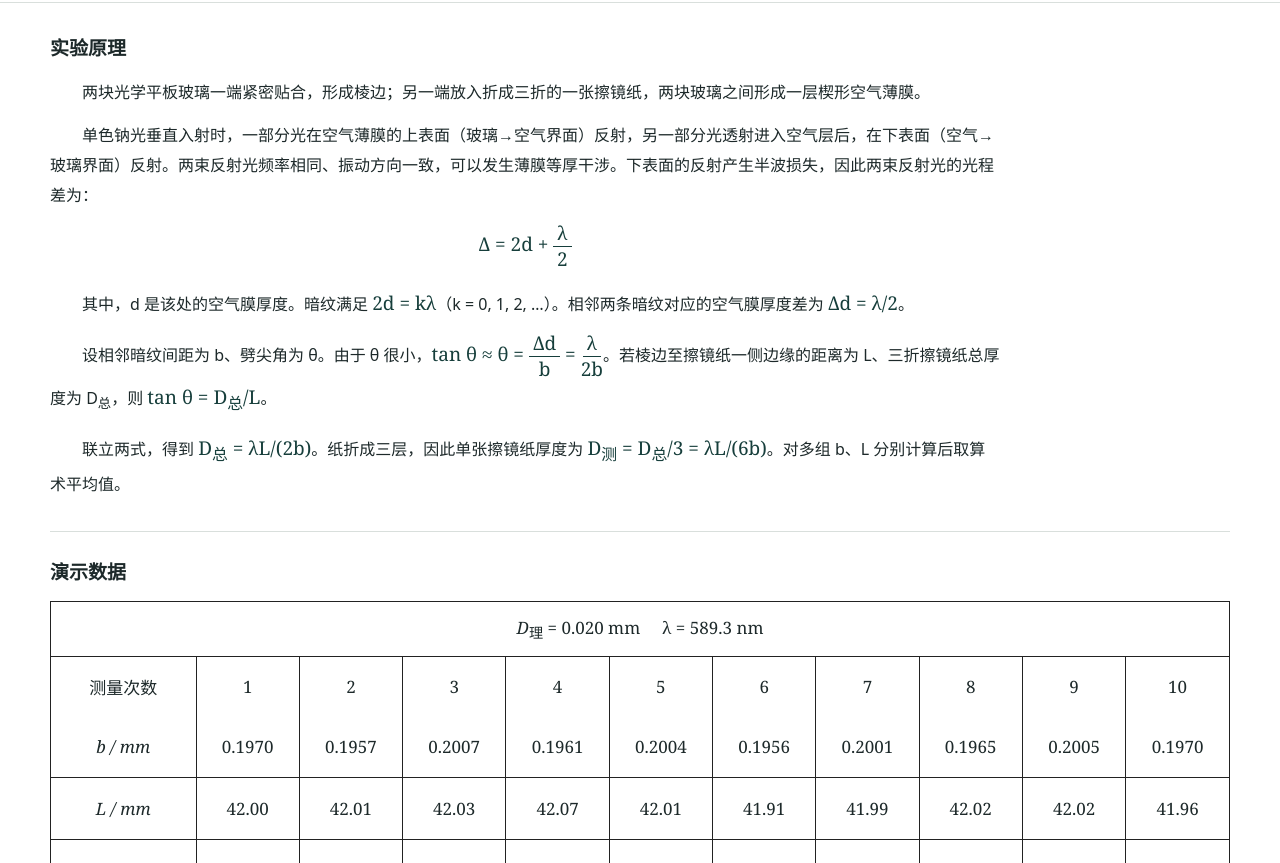
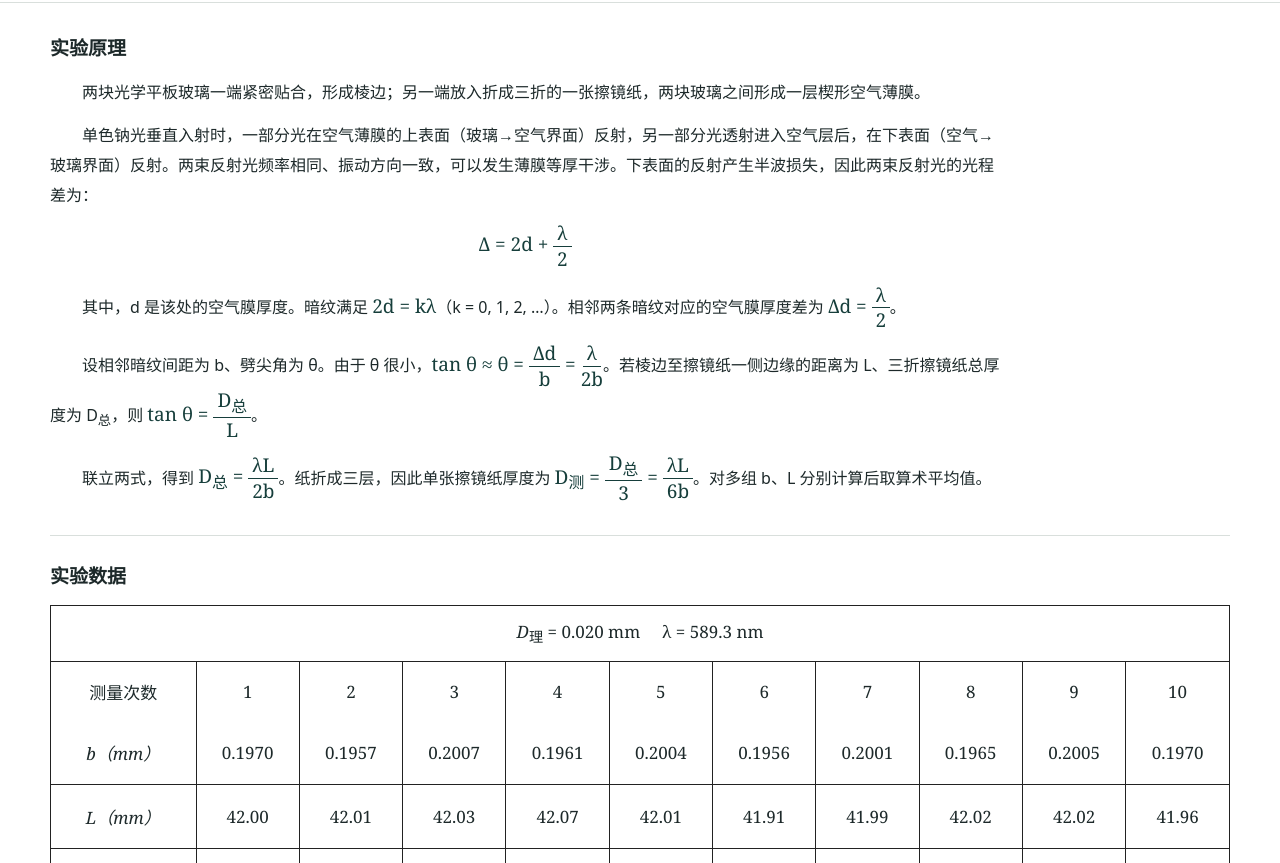
Before and after one commit to qing-shi667/wedge-interference-paper-thickness-display, a plain HTML site: page index.html in a window 1280 px wide. Shown: the part 80-943 px from the top of the page. Drawn offline with Linux system fonts and the light colour scheme.

Commit message:
Display formulas as stacked fractions

```diff
--- a/index.html
+++ b/index.html
@@ -4,7 +4,7 @@
   <meta charset="utf-8">
   <meta name="viewport" content="width=device-width, initial-scale=1">
   <meta name="theme-color" content="#ffffff">
-  <meta name="description" content="劈尖干涉测量擦镜纸厚度的实验原理与演示数据表。">
+  <meta name="description" content="劈尖干涉测量擦镜纸厚度的实验原理与实验数据表。">
   <title>用劈尖干涉测量擦镜纸厚度 | 数据展示</title>
   <style>
     :root { font-family: "Microsoft YaHei", "PingFang SC", system-ui, sans-serif; color: #1d292a; background: #fff; }
@@ -55,24 +55,24 @@
       <p>两块光学平板玻璃一端紧密贴合，形成棱边；另一端放入折成三折的一张擦镜纸，两块玻璃之间形成一层楔形空气薄膜。</p>
       <p>单色钠光垂直入射时，一部分光在空气薄膜的上表面（玻璃→空气界面）反射，另一部分光透射进入空气层后，在下表面（空气→玻璃界面）反射。两束反射光频率相同、振动方向一致，可以发生薄膜等厚干涉。下表面的反射产生半波损失，因此两束反射光的光程差为：</p>
       <p class="display-equation"><span class="equation">Δ = 2d + <span class="fraction"><span>λ</span><span>2</span></span></span></p>
-      <p>其中，d 是该处的空气膜厚度。暗纹满足 <span class="equation">2d = kλ</span>（k = 0, 1, 2, …）。相邻两条暗纹对应的空气膜厚度差为 <span class="equation">Δd = λ/2</span>。</p>
-      <p>设相邻暗纹间距为 b、劈尖角为 θ。由于 θ 很小，<span class="equation">tan θ ≈ θ = <span class="fraction"><span>Δd</span><span>b</span></span> = <span class="fraction"><span>λ</span><span>2b</span></span></span>。若棱边至擦镜纸一侧边缘的距离为 L、三折擦镜纸总厚度为 D<sub>总</sub>，则 <span class="equation">tan θ = D<sub>总</sub>/L</span>。</p>
-      <p>联立两式，得到 <span class="equation">D<sub>总</sub> = λL/(2b)</span>。纸折成三层，因此单张擦镜纸厚度为 <span class="equation">D<sub>测</sub> = D<sub>总</sub>/3 = λL/(6b)</span>。对多组 b、L 分别计算后取算术平均值。</p>
+      <p>其中，d 是该处的空气膜厚度。暗纹满足 <span class="equation">2d = kλ</span>（k = 0, 1, 2, …）。相邻两条暗纹对应的空气膜厚度差为 <span class="equation">Δd = <span class="fraction"><span>λ</span><span>2</span></span></span>。</p>
+      <p>设相邻暗纹间距为 b、劈尖角为 θ。由于 θ 很小，<span class="equation">tan θ ≈ θ = <span class="fraction"><span>Δd</span><span>b</span></span> = <span class="fraction"><span>λ</span><span>2b</span></span></span>。若棱边至擦镜纸一侧边缘的距离为 L、三折擦镜纸总厚度为 D<sub>总</sub>，则 <span class="equation">tan θ = <span class="fraction"><span>D<sub>总</sub></span><span>L</span></span></span>。</p>
+      <p>联立两式，得到 <span class="equation">D<sub>总</sub> = <span class="fraction"><span>λL</span><span>2b</span></span></span>。纸折成三层，因此单张擦镜纸厚度为 <span class="equation">D<sub>测</sub> = <span class="fraction"><span>D<sub>总</sub></span><span>3</span></span> = <span class="fraction"><span>λL</span><span>6b</span></span></span>。对多组 b、L 分别计算后取算术平均值。</p>
     </section>
 
     <section class="data" aria-labelledby="data-title">
-      <h2 id="data-title">演示数据</h2>
+      <h2 id="data-title">实验数据</h2>
       <div class="table-scroll">
-        <table aria-label="劈尖干涉测量擦镜纸厚度演示数据">
+        <table aria-label="劈尖干涉测量擦镜纸厚度实验数据">
           <colgroup><col class="label"><col span="10"></colgroup>
           <thead>
             <tr class="constants"><th colspan="11"><i>D</i><sub>理</sub> = 0.020 mm&nbsp;&nbsp;&nbsp;&nbsp; λ = 589.3 nm</th></tr>
             <tr class="number-row"><th scope="col">测量次数</th><th scope="col">1</th><th scope="col">2</th><th scope="col">3</th><th scope="col">4</th><th scope="col">5</th><th scope="col">6</th><th scope="col">7</th><th scope="col">8</th><th scope="col">9</th><th scope="col">10</th></tr>
           </thead>
           <tbody>
-            <tr><th scope="row">b / mm</th><td>0.1970</td><td>0.1957</td><td>0.2007</td><td>0.1961</td><td>0.2004</td><td>0.1956</td><td>0.2001</td><td>0.1965</td><td>0.2005</td><td>0.1970</td></tr>
-            <tr><th scope="row">L / mm</th><td>42.00</td><td>42.01</td><td>42.03</td><td>42.07</td><td>42.01</td><td>41.91</td><td>41.99</td><td>42.02</td><td>42.02</td><td>41.96</td></tr>
-            <tr><th scope="row">D<sub>测</sub> / mm</th><td>0.02094</td><td>0.02108</td><td>0.02057</td><td>0.02107</td><td>0.02059</td><td>0.02104</td><td>0.02061</td><td>0.02100</td><td>0.02058</td><td>0.02092</td></tr>
+            <tr><th scope="row">b（mm）</th><td>0.1970</td><td>0.1957</td><td>0.2007</td><td>0.1961</td><td>0.2004</td><td>0.1956</td><td>0.2001</td><td>0.1965</td><td>0.2005</td><td>0.1970</td></tr>
+            <tr><th scope="row">L（mm）</th><td>42.00</td><td>42.01</td><td>42.03</td><td>42.07</td><td>42.01</td><td>41.91</td><td>41.99</td><td>42.02</td><td>42.02</td><td>41.96</td></tr>
+            <tr><th scope="row">D<sub>测</sub>（mm）</th><td>0.02094</td><td>0.02108</td><td>0.02057</td><td>0.02107</td><td>0.02059</td><td>0.02104</td><td>0.02061</td><td>0.02100</td><td>0.02058</td><td>0.02092</td></tr>
           </tbody>
         </table>
       </div>
```
